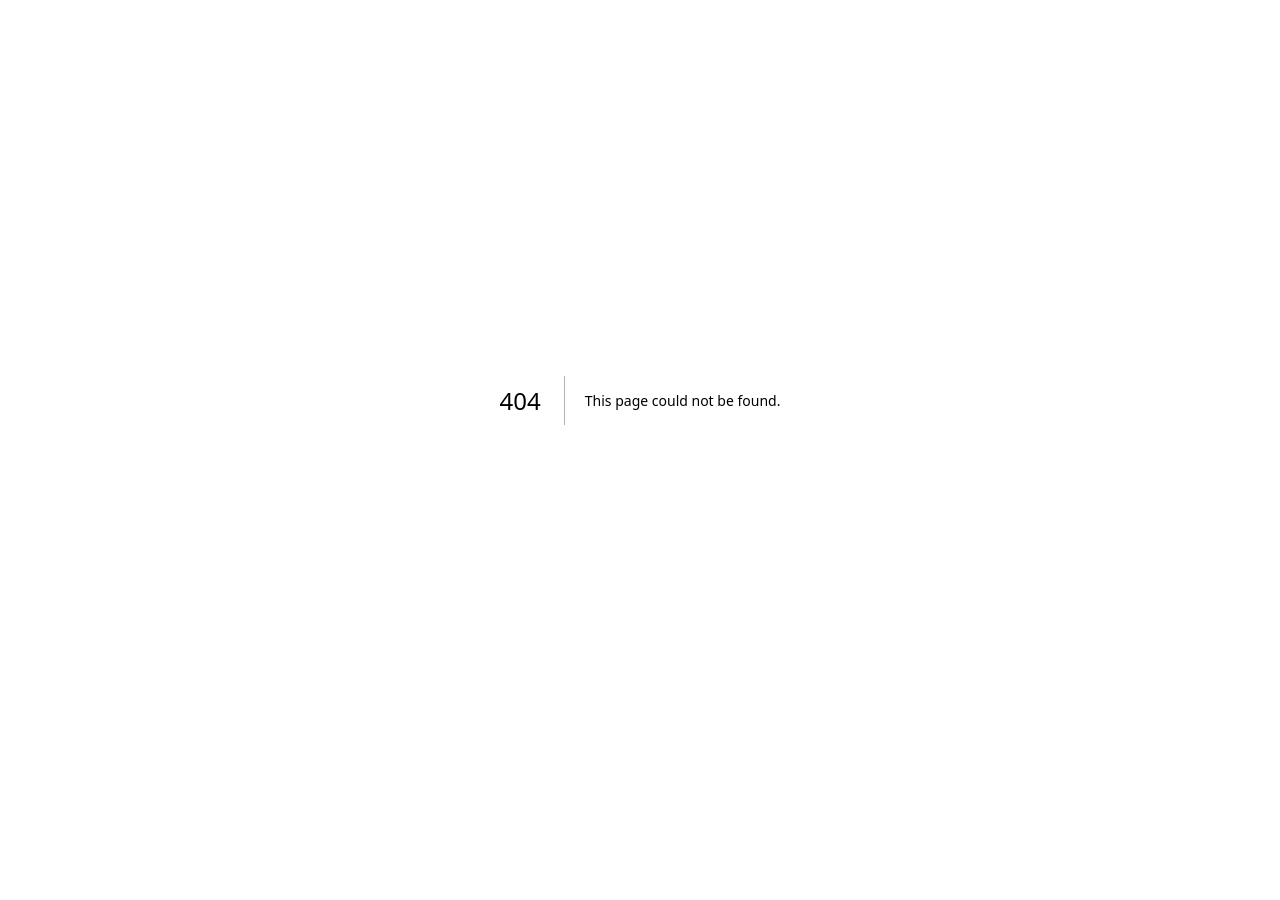
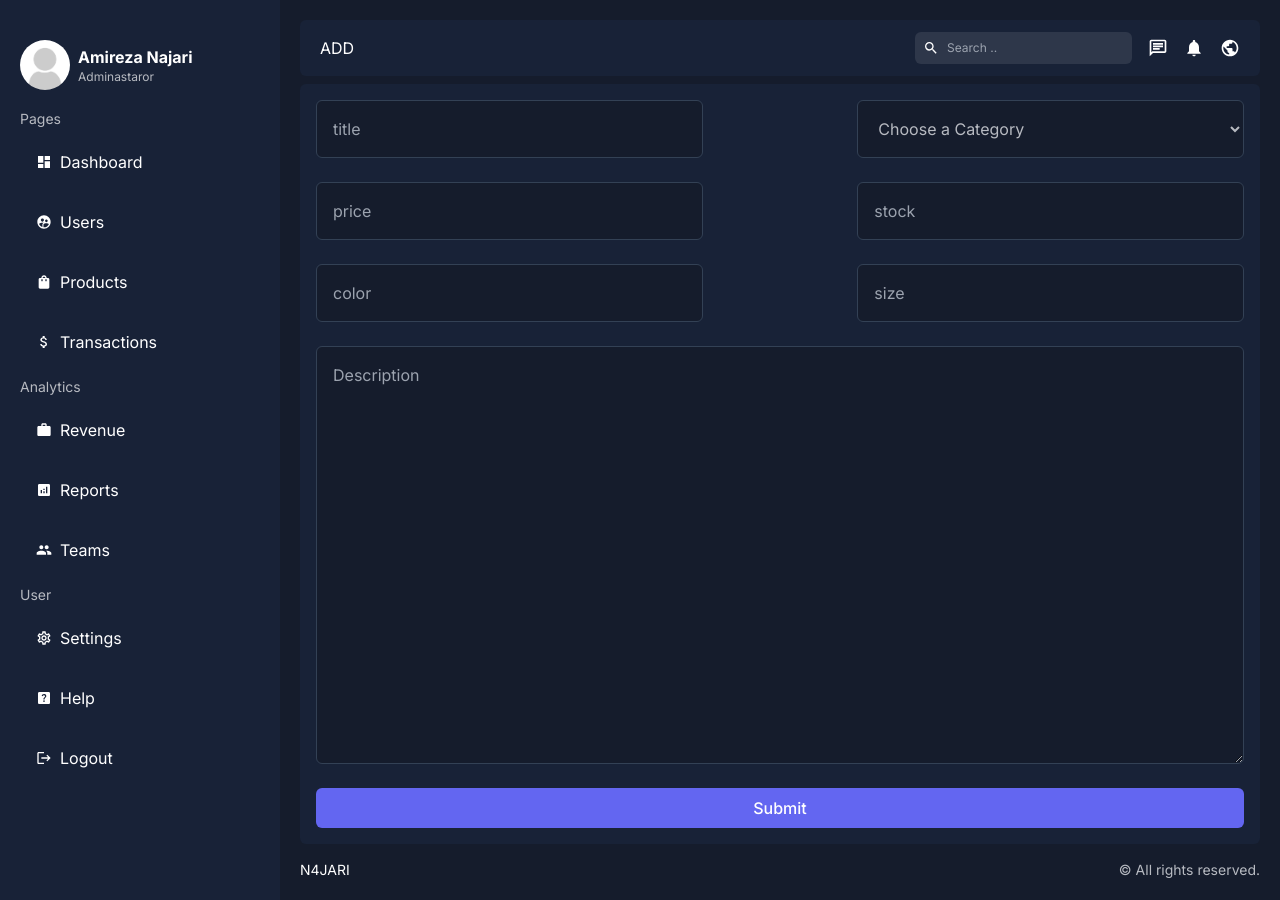
Before and after one commit to n4jari/admin, a Next.js app: page /dashboard/products/add in a window 1280 px wide. Before the commit this address had no page. Before the commit the page ends 800 px from the top, so only its background shows below. Built offline with nearby package versions, Linux system fonts and the light colour scheme.

Commit message:
feat-create add comp for products and users and add style

```diff
--- a/app/dashboard/layout.jsx
+++ b/app/dashboard/layout.jsx
@@ -6,7 +6,7 @@ import Footer from "../ui/dashboard/footer/Footer";
 const layout = ({ children }) => {
   return (
     <div className="flex">
-      <div className="flex-1 bg-soft p-5">
+      <div className="flex-1 bg-soft p-5 min-h-screen">
         <Sidebar />
       </div>
       <div className="p-5" style={{ flex: "4" }}>
--- /dev/null
+++ b/app/dashboard/products/add/page.jsx
@@ -0,0 +1,65 @@
+import React from "react";
+
+const AddProduct = () => {
+  return (
+    <div className="bg-soft p-4 rounded-md">
+      <form className="flex flex-wrap justify-between">
+        <input
+          required
+          name="title"
+          placeholder="title"
+          className="w-5/12 p-4 mb-6 rounded-md bg border text-soft border-slate-700"
+        />
+        <select
+          name="cat"
+          id="cat"
+          className="w-5/12 p-4 mb-6 rounded-md bg border text-soft border-slate-700"
+        >
+          <option value="general">Choose a Category</option>
+          <option value="kitchen">Kitchen</option>
+          <option value="phone">Phone</option>
+          <option value="computer">Computer</option>
+        </select>
+        <input
+          className="w-5/12 p-4 mb-6 rounded-md bg border text-soft border-slate-700"
+          type="number"
+          placeholder="price"
+          name="price"
+        />
+        <input
+          className="w-5/12 p-4 mb-6 rounded-md bg border text-soft border-slate-700"
+          type="number"
+          placeholder="stock"
+          name="stock"
+        />
+        <input
+          className="w-5/12 p-4 mb-6 rounded-md bg border text-soft border-slate-700"
+          type="text"
+          placeholder="color"
+          name="color"
+        />
+        <input
+          className="w-5/12 p-4 mb-6 rounded-md bg border text-soft border-slate-700"
+          type="text"
+          placeholder="size"
+          name="size"
+        />
+        <textarea
+          className="p-4 mb-6 rounded-md bg border text-soft border-slate-700 w-full"
+          name="des"
+          id="des"
+          placeholder="Description"
+          rows="16"
+        ></textarea>
+        <button
+          type="submit"
+          className=" font-medium bg-indigo-500 p-2 rounded-md w-full hover:bg-indigo-600"
+        >
+          Submit
+        </button>
+      </form>
+    </div>
+  );
+};
+
+export default AddProduct;
--- /dev/null
+++ b/app/dashboard/users/add/page.jsx
@@ -0,0 +1,62 @@
+const AddUser = () => {
+  return (
+    <div className="bg-soft p-4 rounded-md">
+      <form className="flex flex-wrap justify-between">
+        <input
+          required
+          type="text"
+          name="username"
+          placeholder="username"
+          className="w-5/12 p-4 mb-6 rounded-md bg border text-soft border-slate-700"
+        />
+        <input
+          required
+          type="email"
+          name="email"
+          placeholder="email"
+          className="w-5/12 p-4 mb-6 rounded-md bg border text-soft border-slate-700"
+        />
+        <input
+          required
+          type="password"
+          name="password"
+          placeholder="password"
+          className="w-5/12 p-4 mb-6 rounded-md bg border text-soft border-slate-700"
+        />
+        <input
+          type="phone"
+          name="phone"
+          placeholder="phone"
+          className="w-5/12 p-4 mb-6 rounded-md bg border text-soft border-slate-700"
+        />
+        <select
+          name="isAdmin"
+          id="isAdmin"
+          className="w-5/12 p-4 mb-6 rounded-md bg   border text-soft border-slate-700"
+        >
+          <option value="true" selected>
+            is Admin?
+          </option>
+          <option value="true">Yes</option>
+          <option value="false">No</option>
+        </select>
+
+        <textarea
+          className="p-4 mb-6 rounded-md bg border text-soft border-slate-700 w-full"
+          name="address"
+          id="address"
+          placeholder="Address"
+          rows="16"
+        ></textarea>
+        <button
+          type="submit"
+          className=" font-medium bg-indigo-500 p-2 rounded-md w-full hover:bg-indigo-600"
+        >
+          Submit
+        </button>
+      </form>
+    </div>
+  );
+};
+
+export default AddUser;
--- a/app/ui/globals.css
+++ b/app/ui/globals.css
@@ -15,6 +15,9 @@ body {
 .text-soft {
   color: #b7bac1;
 }
+.bg {
+  background: #151c2c;
+}
 .bg-soft {
   background-color: #182237;
 }
```
